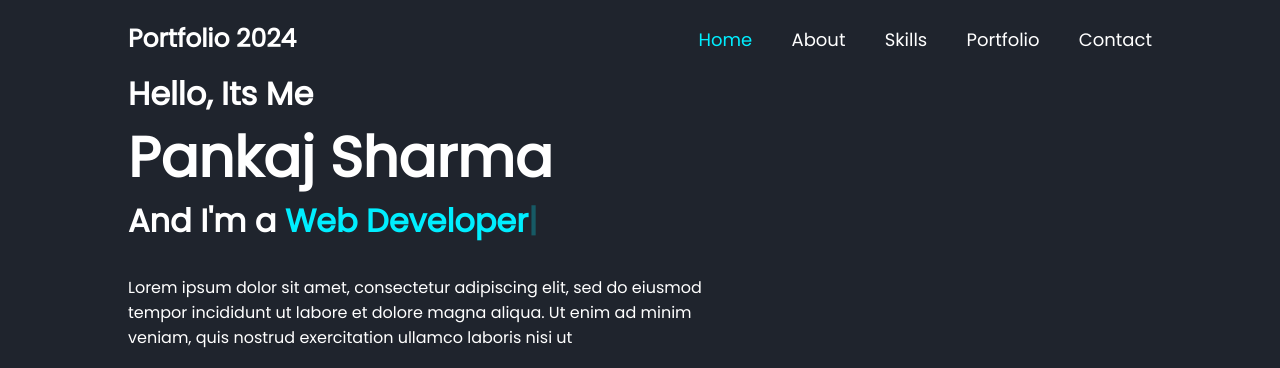
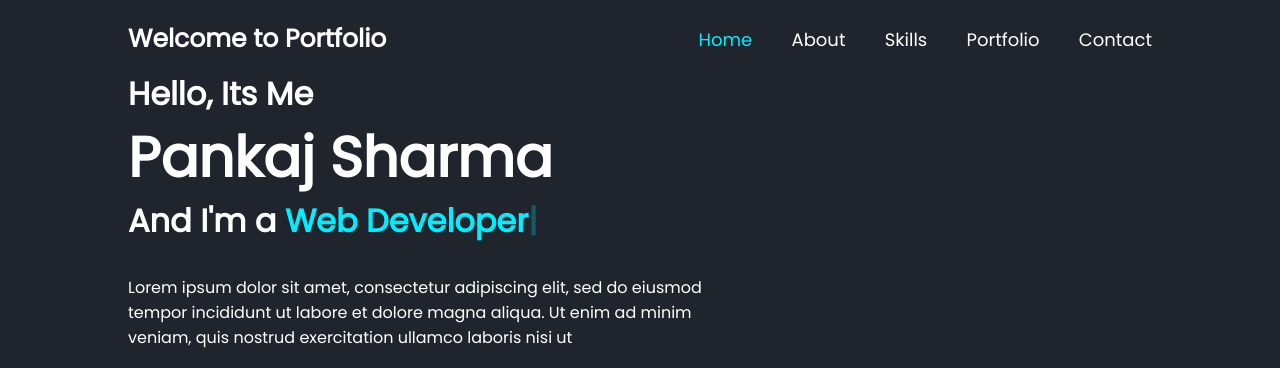
Before and after one commit to pankajsgithub/portfolio2024, a plain HTML site: page Animated Portfolio Website/index.html in a window 1280 px wide. Shown: the top 368 px of the page. Drawn offline with nearby package versions, Linux system fonts and the light colour scheme.

Commit message:
Updated header

```diff
--- a/Animated Portfolio Website/index.html
+++ b/Animated Portfolio Website/index.html
@@ -13,7 +13,7 @@
 <body>
 
     <header class="header">
-        <a href="#" class="logo">Portfolio 2024</a>
+        <a href="#" class="logo">Welcome to Portfolio</a>
         <nav class="navbar">
             <a href="#" style="--i:1" class="active">Home</a>
             <a href="#" style="--i:2">About</a>
```
